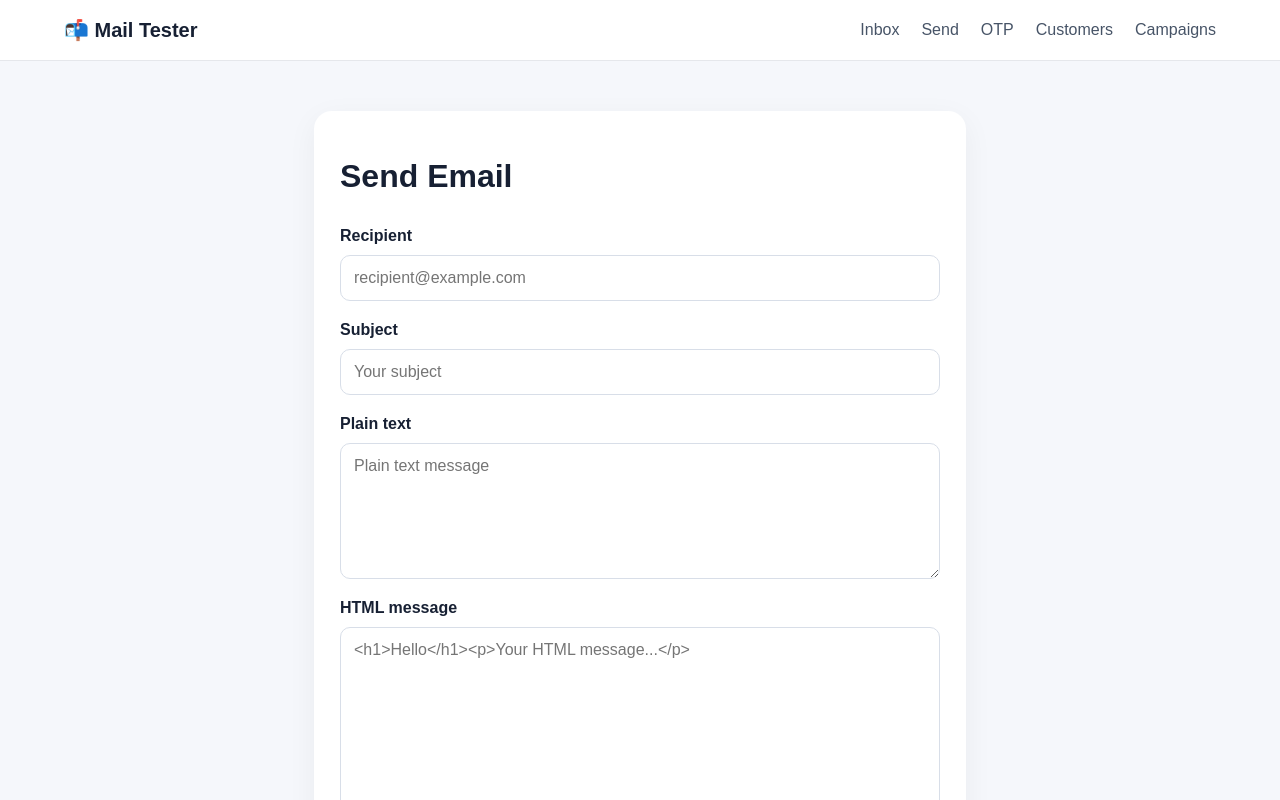
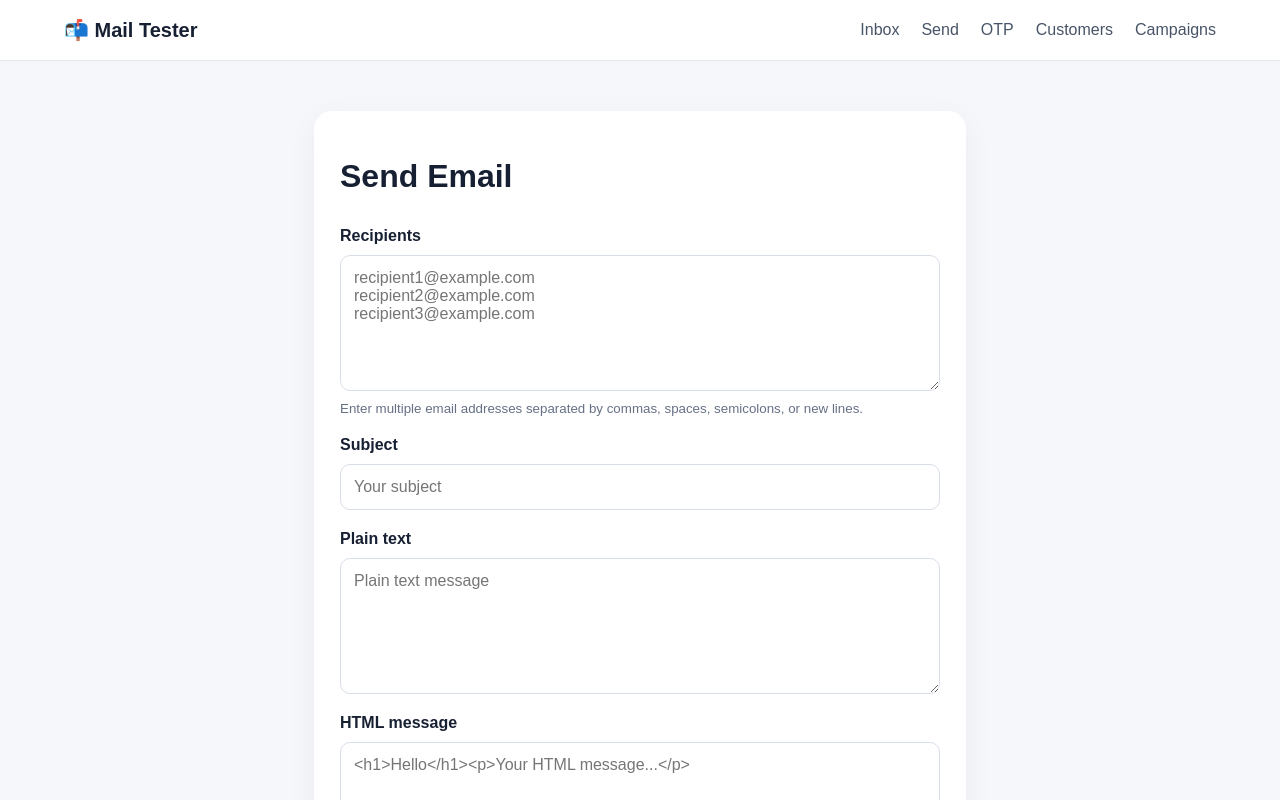
Before and after one commit to Dennisbed1234/BOA-SMTP, a Next.js app: page /send in a window 1280 px wide. Shown: the top 800 px of the page. Built offline with nearby package versions, Linux system fonts and the light colour scheme.

Commit message:
Update page.tsx

```diff
--- a/app/send/page.tsx
+++ b/app/send/page.tsx
@@ -19,7 +19,33 @@ export default function SendPage() {
 
     const form = new FormData();
 
-    form.append("to", to);
+    /*
+     * Allow multiple recipients.
+     *
+     * You can enter:
+     *
+     * person1@gmail.com
+     * person2@gmail.com
+     * person3@gmail.com
+     *
+     * or:
+     *
+     * person1@gmail.com, person2@gmail.com, person3@gmail.com
+     */
+
+    const recipients = to
+      .split(/[\s,;]+/)
+      .map((email) => email.trim())
+      .filter(Boolean);
+
+    const uniqueRecipients = [
+      ...new Set(recipients)
+    ];
+
+    uniqueRecipients.forEach((email) => {
+      form.append("to", email);
+    });
+
     form.append("subject", subject);
     form.append("text", text);
     form.append("html", html);
@@ -43,11 +69,14 @@ export default function SendPage() {
 
       if (!response.ok) {
         throw new Error(
-          data.error || "Failed to send email"
+          data.error ||
+            "Failed to send email"
         );
       }
 
-      setResult("Email sent successfully.");
+      setResult(
+        `Sent: ${data.sent} | Failed: ${data.failed} | Total: ${data.total}`
+      );
 
       setTo("");
       setSubject("");
@@ -75,21 +104,34 @@ export default function SendPage() {
 
         <form onSubmit={submit}>
 
-          <label>Recipient</label>
+          <label>Recipients</label>
 
-          <input
-            type="email"
+          <textarea
             value={to}
-            onChange={(e) => setTo(e.target.value)}
-            placeholder="recipient@example.com"
+            onChange={(e) =>
+              setTo(e.target.value)
+            }
+            placeholder={
+              "recipient1@example.com\n" +
+              "recipient2@example.com\n" +
+              "recipient3@example.com"
+            }
+            rows={6}
             required
           />
+
+          <small className="muted">
+            Enter multiple email addresses separated
+            by commas, spaces, semicolons, or new lines.
+          </small>
 
           <label>Subject</label>
 
           <input
             value={subject}
-            onChange={(e) => setSubject(e.target.value)}
+            onChange={(e) =>
+              setSubject(e.target.value)
+            }
             placeholder="Your subject"
             required
           />
@@ -98,7 +140,9 @@ export default function SendPage() {
 
           <textarea
             value={text}
-            onChange={(e) => setText(e.target.value)}
+            onChange={(e) =>
+              setText(e.target.value)
+            }
             placeholder="Plain text message"
             rows={6}
           />
@@ -107,7 +151,9 @@ export default function SendPage() {
 
           <textarea
             value={html}
-            onChange={(e) => setHtml(e.target.value)}
+            onChange={(e) =>
+              setHtml(e.target.value)
+            }
             placeholder="<h1>Hello</h1><p>Your HTML message...</p>"
             rows={10}
           />
```
